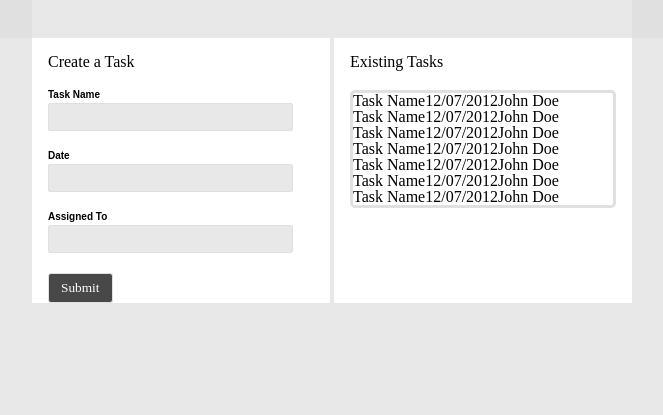
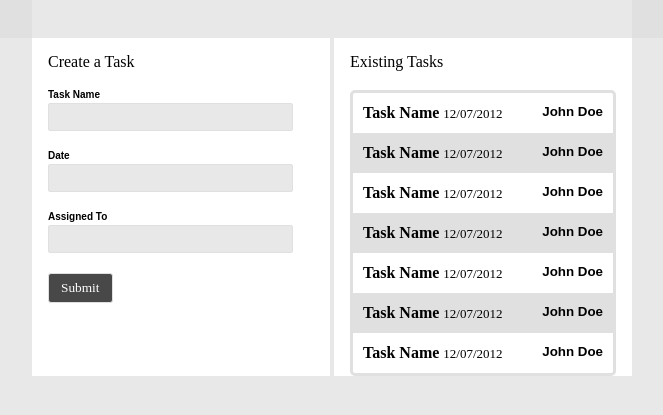
Before and after one commit to jameshines10/task-tracker, a website: page index.html in a window 1280 px wide. Shown: the part 47-462 px from the top of the page, without its empty margins (308-971 px from the left). Drawn offline with Linux system fonts and the light colour scheme.

Commit message:
Refactors the markup to make it easier to style the task list

```diff
--- a/css/styles.css
+++ b/css/styles.css
@@ -80,6 +80,7 @@ input[type = submit] {
     border-radius: 3px;
     width: auto;
     height: auto;
+    cursor: pointer;
 }
 
 form label {
@@ -102,4 +103,30 @@ ul {
 ul li {
     display: flex;
     flex-direction: row;
+    padding: 12px 10px;
 }
+
+ul li p {
+    font-family: sans-serif;
+    font-weight: bold;
+}
+
+ul li p span {
+    font-size: small;
+    font-weight: normal;
+}
+
+ul li:nth-child(even) {
+    background-color: #e0e0e0;
+}
+
+ul li p:first-child {
+    font-family: serif;
+    flex-grow: 1;
+}
+
+ul li p:nth-child(2) {
+    font-size: smaller;
+    flex-grow: 1;
+    text-align: right;
+}
--- a/index.html
+++ b/index.html
@@ -50,52 +50,31 @@
 
                 <ul>
                     <li>
-                        <p>Task Name</p>
-
-                        <p>12/07/2012</p>
-
+                        <p>Task Name <span>12/07/2012</span></p>
                         <p>John Doe</p>
                     </li>
                     <li>
-                        <p>Task Name</p>
-
-                        <p>12/07/2012</p>
-
+                        <p>Task Name <span>12/07/2012</span></p>
                         <p>John Doe</p>
                     </li>
                     <li>
-                        <p>Task Name</p>
-
-                        <p>12/07/2012</p>
-
+                        <p>Task Name <span>12/07/2012</span></p>
                         <p>John Doe</p>
                     </li>
                     <li>
-                        <p>Task Name</p>
-
-                        <p>12/07/2012</p>
-
+                        <p>Task Name <span>12/07/2012</span></p>
                         <p>John Doe</p>
                     </li>
                     <li>
-                        <p>Task Name</p>
-
-                        <p>12/07/2012</p>
-
+                        <p>Task Name <span>12/07/2012</span></p>
                         <p>John Doe</p>
                     </li>
                     <li>
-                        <p>Task Name</p>
-
-                        <p>12/07/2012</p>
-
+                        <p>Task Name <span>12/07/2012</span></p>
                         <p>John Doe</p>
                     </li>
                     <li>
-                        <p>Task Name</p>
-
-                        <p>12/07/2012</p>
-
+                        <p>Task Name <span>12/07/2012</span></p>
                         <p>John Doe</p>
                     </li>
                 </ul>
```
